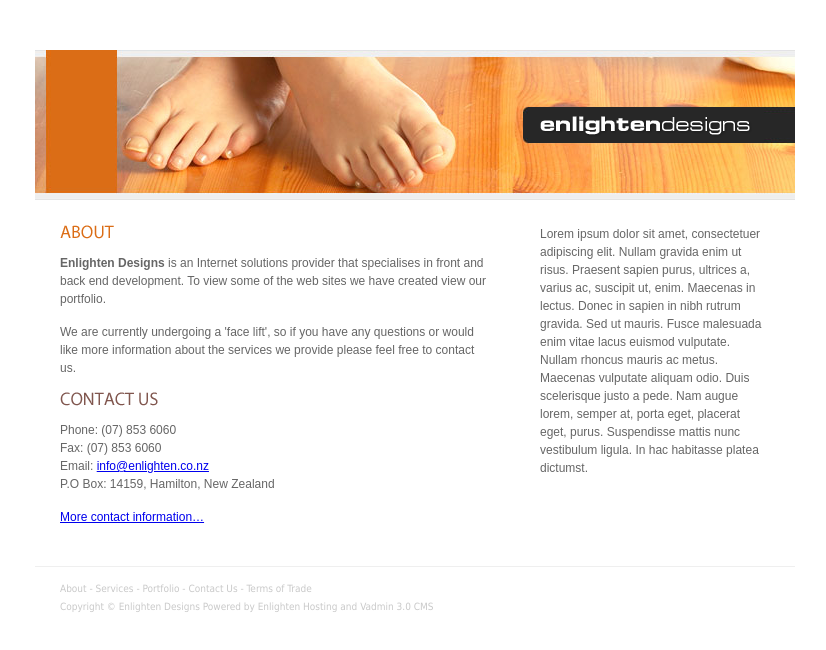
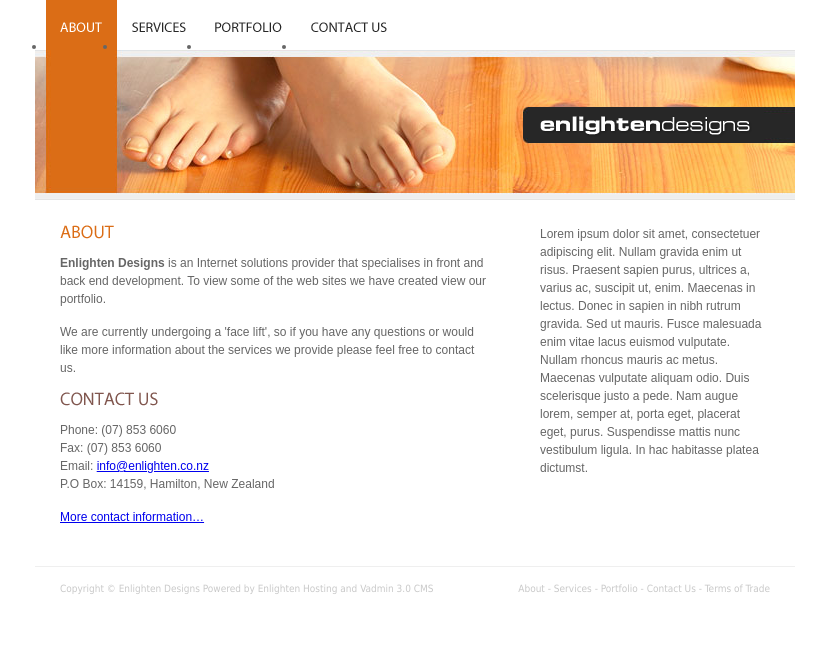
Before and after one commit to katmacaoglu/CreateCssTemplateFromScratch, a plain HTML site: page index.html in a window 1280 px wide. Shown: the whole page, without its empty margins (225-1051 px from the left). Drawn offline with Linux system fonts and the light colour scheme.

Commit message:
son aşama

```diff
--- a/css/master.css
+++ b/css/master.css
@@ -18,6 +18,17 @@ h1 {
     padding-right: 31px;
 }
 
+body.about ul li#about,
+body.about ul li#about a,
+body.services ul li#services,
+body.services ul li#services a,
+body.portfolio ul li#portfolio,
+body.portfolio ul li#portfolio a,
+body.contact ul li#contact,
+body.contact ul li#contact a {
+	background-position: 0 -100px;
+}
+
 .hidden {
     display: none;
 }
@@ -30,8 +41,43 @@ h1 {
 
 #main-nav {
     height: 50px;
+    padding-left: 11px;
     /*background: red;*/
 }
+
+#main-nav ul {
+    margin: 0;
+    padding: 0;
+    /*background: red;*/
+}
+
+#main-nav ul li {
+    float: left;
+}
+
+#main-nav ul li a {
+    display: block;
+    height: 0 !important;
+    padding: 50px 0 0 0;
+    overflow: hidden;
+    background-repeat: no-repeat;
+}
+
+#main-nav ul li a:hover {
+    background-position: 0 -50px;
+}
+
+#main-nav ul li#about,
+#main-nav ul li#about a { width: 71px; background-image: url(../images/nav/about.gif); }
+
+#main-nav ul li#services,
+#main-nav ul li#services a { width: 84px; background-image: url(../images/nav/services.gif); }
+
+#main-nav ul li#portfolio,
+#main-nav ul li#portfolio a { width: 95px; background-image: url(../images/nav/portfolio.gif); }
+
+#main-nav ul li#contact,
+#main-nav ul li#contact a { width: 106px; background-image: url(../images/nav/contact.gif); }
 
 #header {
     height: 150px;
@@ -86,3 +132,9 @@ h1 {
 #footer a:hover {
     color: #db6d16;
 }
+
+#footer #altnav {
+    float:right;
+    width: 320px;
+    text-align: right;
+}
--- a/index.html
+++ b/index.html
@@ -7,10 +7,10 @@
         @import "css/master.css";
     </style>
 </head>
-<body>
+<body class="about">
     <div id="page-container">
         <div id="main-nav">
-            <ul class="hidden">
+            <ul>
                 <li id="about"><a href="#">About</a></li>
                 <li id="services"><a href="#">Services</a></li>
                 <li id="portfolio"><a href="#">Portfolio</a></li>
```
Also changed, not shown: images/nav/about.gif (added), images/nav/contact.gif (added), images/nav/portfolio.gif (added), images/nav/services.gif (added), js/main.js (added).
